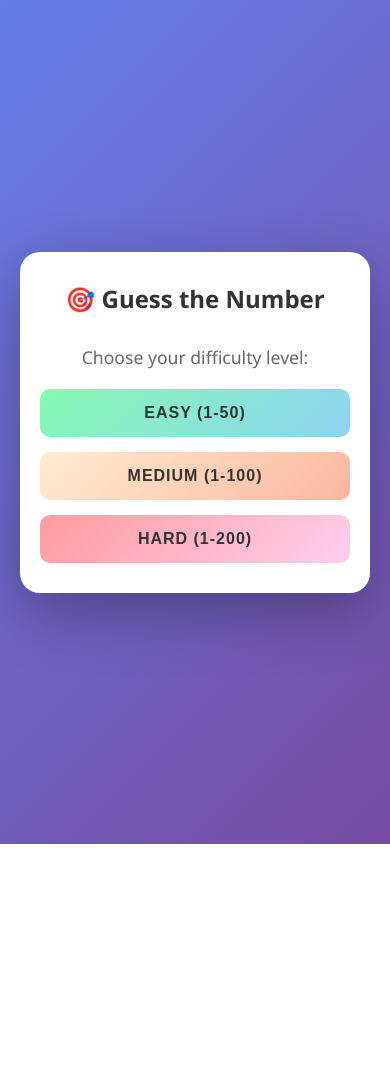
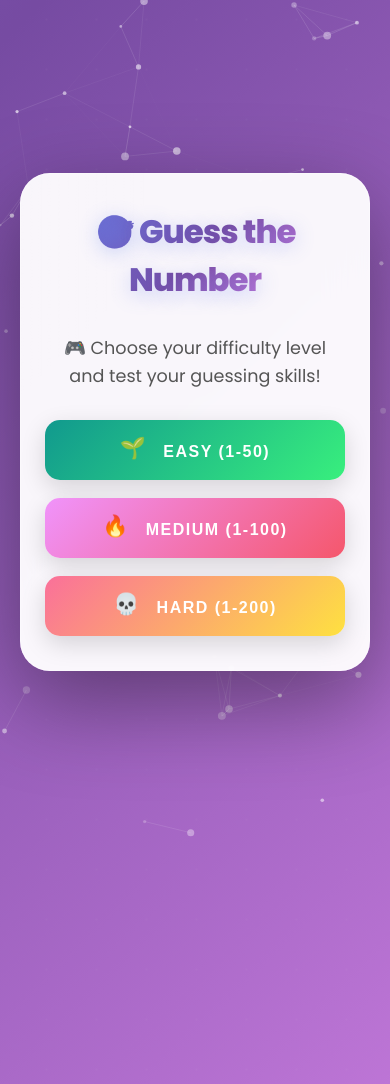
Before and after one commit to hieu-blackbox/guess-the-number, a Flask app: page / in a window 390 px wide; the page is wider, and only the part inside the window is pictured. Shown: the top 1084 px of that part. Before the commit the page ends 844 px from the top of that part, so only its background shows below. Run offline with Flask 3, Linux system fonts and the light colour scheme.

Commit message:
feat(ui): add Flask web UI with responsive design

```diff
--- a/static/script.js
+++ b/static/script.js
@@ -73,6 +73,7 @@ async function makeGuess() {
                 document.getElementById('win-message').textContent = `Congratulations! 🎊`;
                 document.getElementById('win-tries').textContent = `You guessed the number ${data.number} in ${data.tries} ${data.tries === 1 ? 'try' : 'tries'}!`;
                 showScreen('win-screen');
+                createConfetti();
             } else if (data.result === 'low') {
                 showFeedback('📉 Too low! Try a higher number.', 'low');
                 guessInput.value = '';
@@ -118,7 +119,124 @@ function handleKeyPress(event) {
     }
 }
 
+// Particle animation
+function initParticles() {
+    const canvas = document.getElementById('particles');
+    if (!canvas) return;
+
+    const ctx = canvas.getContext('2d');
+    canvas.width = window.innerWidth;
+    canvas.height = window.innerHeight;
+
+    const particles = [];
+    const particleCount = 50;
+
+    class Particle {
+        constructor() {
+            this.x = Math.random() * canvas.width;
+            this.y = Math.random() * canvas.height;
+            this.size = Math.random() * 3 + 1;
+            this.speedX = Math.random() * 2 - 1;
+            this.speedY = Math.random() * 2 - 1;
+            this.opacity = Math.random() * 0.5 + 0.2;
+        }
+
+        update() {
+            this.x += this.speedX;
+            this.y += this.speedY;
+
+            if (this.x > canvas.width) this.x = 0;
+            if (this.x < 0) this.x = canvas.width;
+            if (this.y > canvas.height) this.y = 0;
+            if (this.y < 0) this.y = canvas.height;
+        }
+
+        draw() {
+            ctx.fillStyle = `rgba(255, 255, 255, ${this.opacity})`;
+            ctx.beginPath();
+            ctx.arc(this.x, this.y, this.size, 0, Math.PI * 2);
+            ctx.fill();
+        }
+    }
+
+    for (let i = 0; i < particleCount; i++) {
+        particles.push(new Particle());
+    }
+
+    function animate() {
+        ctx.clearRect(0, 0, canvas.width, canvas.height);
+
+        particles.forEach(particle => {
+            particle.update();
+            particle.draw();
+        });
+
+        // Draw connections
+        particles.forEach((p1, i) => {
+            particles.slice(i + 1).forEach(p2 => {
+                const dx = p1.x - p2.x;
+                const dy = p1.y - p2.y;
+                const distance = Math.sqrt(dx * dx + dy * dy);
+
+                if (distance < 100) {
+                    ctx.strokeStyle = `rgba(255, 255, 255, ${0.2 * (1 - distance / 100)})`;
+                    ctx.lineWidth = 1;
+                    ctx.beginPath();
+                    ctx.moveTo(p1.x, p1.y);
+                    ctx.lineTo(p2.x, p2.y);
+                    ctx.stroke();
+                }
+            });
+        });
+
+        requestAnimationFrame(animate);
+    }
+
+    animate();
+
+    window.addEventListener('resize', () => {
+        canvas.width = window.innerWidth;
+        canvas.height = window.innerHeight;
+    });
+}
+
+// Confetti animation
+function createConfetti() {
+    const colors = ['#667eea', '#764ba2', '#f093fb', '#11998e', '#38ef7d', '#fa709a', '#fee140'];
+    const confettiCount = 100;
+    const container = document.getElementById('confetti');
+
+    if (!container) return;
+
+    for (let i = 0; i < confettiCount; i++) {
+        const confetti = document.createElement('div');
+        confetti.className = 'confetti';
+        confetti.style.left = Math.random() * 100 + '%';
+        confetti.style.backgroundColor = colors[Math.floor(Math.random() * colors.length)];
+        confetti.style.animationDelay = Math.random() * 3 + 's';
+        confetti.style.animationDuration = (Math.random() * 2 + 2) + 's';
+        container.appendChild(confetti);
+
+        setTimeout(() => confetti.remove(), 5000);
+    }
+}
+
+// Add input animation
+function addInputFeedback() {
+    const input = document.getElementById('guess-input');
+    if (!input) return;
+
+    input.addEventListener('input', function() {
+        this.style.transform = 'scale(1.02)';
+        setTimeout(() => {
+            this.style.transform = 'scale(1)';
+        }, 100);
+    });
+}
+
 // Initialize the game on page load
 window.addEventListener('load', () => {
     showScreen('setup-screen');
+    initParticles();
+    addInputFeedback();
 });
--- a/static/style.css
+++ b/static/style.css
@@ -1,3 +1,5 @@
+@import url('https://fonts.googleapis.com/css2?family=Poppins:wght@300;400;600;700;800&display=swap');
+
 * {
     margin: 0;
     padding: 0;
@@ -5,52 +7,126 @@
 }
 
 body {
-    font-family: 'Segoe UI', Tahoma, Geneva, Verdana, sans-serif;
-    background: linear-gradient(135deg, #667eea 0%, #764ba2 100%);
+    font-family: 'Poppins', sans-serif;
+    background: linear-gradient(135deg, #667eea 0%, #764ba2 50%, #f093fb 100%);
+    background-size: 400% 400%;
+    animation: gradientShift 15s ease infinite;
     min-height: 100vh;
     display: flex;
     justify-content: center;
     align-items: center;
     padding: 20px;
+    position: relative;
+    overflow: hidden;
+}
+
+body::before {
+    content: '';
+    position: absolute;
+    width: 200%;
+    height: 200%;
+    background: radial-gradient(circle, rgba(255,255,255,0.1) 1px, transparent 1px);
+    background-size: 50px 50px;
+    animation: moveBackground 20s linear infinite;
+    opacity: 0.3;
+}
+
+@keyframes gradientShift {
+    0% { background-position: 0% 50%; }
+    50% { background-position: 100% 50%; }
+    100% { background-position: 0% 50%; }
+}
+
+@keyframes moveBackground {
+    0% { transform: translate(0, 0); }
+    100% { transform: translate(50px, 50px); }
+}
+
+#particles {
+    position: fixed;
+    top: 0;
+    left: 0;
+    width: 100%;
+    height: 100%;
+    pointer-events: none;
+    z-index: 0;
 }
 
 .container {
     width: 100%;
-    max-width: 500px;
+    max-width: 550px;
 }
 
 .game-card {
-    background: white;
-    border-radius: 20px;
-    padding: 40px;
-    box-shadow: 0 20px 60px rgba(0, 0, 0, 0.3);
-    animation: slideIn 0.5s ease-out;
+    background: rgba(255, 255, 255, 0.95);
+    backdrop-filter: blur(20px);
+    border-radius: 30px;
+    padding: 50px;
+    box-shadow: 0 30px 90px rgba(0, 0, 0, 0.4),
+                0 0 0 1px rgba(255, 255, 255, 0.3) inset;
+    animation: slideIn 0.8s cubic-bezier(0.34, 1.56, 0.64, 1);
+    position: relative;
+    z-index: 1;
+    overflow: hidden;
+}
+
+.game-card::before {
+    content: '';
+    position: absolute;
+    top: -50%;
+    left: -50%;
+    width: 200%;
+    height: 200%;
+    background: linear-gradient(45deg,
+        transparent 30%,
+        rgba(255, 255, 255, 0.1) 50%,
+        transparent 70%);
+    animation: shimmer 3s infinite;
+    pointer-events: none;
+}
+
+@keyframes shimmer {
+    0% { transform: translateX(-100%) translateY(-100%) rotate(45deg); }
+    100% { transform: translateX(100%) translateY(100%) rotate(45deg); }
 }
 
 @keyframes slideIn {
     from {
         opacity: 0;
-        transform: translateY(-30px);
+        transform: translateY(-50px) scale(0.9);
     }
     to {
         opacity: 1;
-        transform: translateY(0);
+        transform: translateY(0) scale(1);
     }
 }
 
 .title {
     text-align: center;
-    color: #333;
-    font-size: 2rem;
+    background: linear-gradient(135deg, #667eea 0%, #764ba2 50%, #f093fb 100%);
+    -webkit-background-clip: text;
+    -webkit-text-fill-color: transparent;
+    background-clip: text;
+    font-size: 2.5rem;
     margin-bottom: 30px;
-    font-weight: 700;
+    font-weight: 800;
+    letter-spacing: -1px;
+    text-shadow: 0 4px 20px rgba(102, 126, 234, 0.3);
+    animation: titlePulse 2s ease-in-out infinite;
+}
+
+@keyframes titlePulse {
+    0%, 100% { transform: scale(1); }
+    50% { transform: scale(1.02); }
 }
 
 .description {
     text-align: center;
-    color: #666;
+    color: #555;
     font-size: 1.1rem;
-    margin-bottom: 20px;
+    margin-bottom: 30px;
+    font-weight: 500;
+    line-height: 1.6;
 }
 
 .screen {
@@ -59,58 +135,93 @@ body {
 
 .screen.active {
     display: block;
-    animation: fadeIn 0.3s ease-in;
+    animation: fadeIn 0.5s ease-in;
 }
 
 @keyframes fadeIn {
     from {
         opacity: 0;
+        transform: scale(0.95);
     }
     to {
         opacity: 1;
+        transform: scale(1);
     }
 }
 
 .difficulty-buttons {
     display: flex;
     flex-direction: column;
-    gap: 15px;
+    gap: 18px;
 }
 
 .btn {
-    padding: 15px 30px;
+    padding: 18px 35px;
     font-size: 1rem;
-    font-weight: 600;
+    font-weight: 700;
     border: none;
-    border-radius: 10px;
+    border-radius: 15px;
     cursor: pointer;
-    transition: all 0.3s ease;
+    transition: all 0.4s cubic-bezier(0.175, 0.885, 0.32, 1.275);
     text-transform: uppercase;
-    letter-spacing: 1px;
+    letter-spacing: 1.5px;
+    position: relative;
+    overflow: hidden;
+    box-shadow: 0 8px 25px rgba(0, 0, 0, 0.15);
+}
+
+.btn::before {
+    content: '';
+    position: absolute;
+    top: 50%;
+    left: 50%;
+    width: 0;
+    height: 0;
+    border-radius: 50%;
+    background: rgba(255, 255, 255, 0.3);
+    transform: translate(-50%, -50%);
+    transition: width 0.6s, height 0.6s;
+}
+
+.btn:hover::before {
+    width: 300px;
+    height: 300px;
 }
 
 .btn:hover {
-    transform: translateY(-2px);
-    box-shadow: 0 5px 15px rgba(0, 0, 0, 0.2);
+    transform: translateY(-5px) scale(1.02);
+    box-shadow: 0 15px 40px rgba(0, 0, 0, 0.25);
 }
 
 .btn:active {
-    transform: translateY(0);
+    transform: translateY(-2px) scale(0.98);
+}
+
+.btn-icon {
+    font-size: 1.3rem;
+    margin-right: 10px;
+    display: inline-block;
+    animation: iconBounce 2s ease-in-out infinite;
+}
+
+@keyframes iconBounce {
+    0%, 100% { transform: translateY(0); }
+    50% { transform: translateY(-3px); }
 }
 
 .btn-easy {
-    background: linear-gradient(135deg, #84fab0 0%, #8fd3f4 100%);
-    color: #333;
+    background: linear-gradient(135deg, #11998e 0%, #38ef7d 100%);
+    color: white;
 }
 
 .btn-medium {
-    background: linear-gradient(135deg, #ffecd2 0%, #fcb69f 100%);
-    color: #333;
+    background: linear-gradient(135deg, #f093fb 0%, #f5576c 100%);
+    color: white;
 }
 
 .btn-hard {
-    background: linear-gradient(135deg, #ff9a9e 0%, #fecfef 100%);
-    color: #333;
+    background: linear-gradient(135deg, #fa709a 0%, #fee140 100%);
+    color: white;
 }
 
 .btn-primary {
@@ -119,7 +230,7 @@ body {
 }
 
 .btn-secondary {
-    background: #e0e0e0;
+    background: linear-gradient(135deg, #e0e0e0 0%, #c9c9c9 100%);
     color: #333;
     margin-top: 15px;
     width: 100%;
@@ -128,107 +239,179 @@ body {
 .game-info {
     display: flex;
     justify-content: space-between;
-    margin-bottom: 20px;
-    padding: 15px;
-    background: #f5f5f5;
-    border-radius: 10px;
+    margin-bottom: 25px;
+    padding: 20px;
+    background: linear-gradient(135deg, #f5f7fa 0%, #c3cfe2 100%);
+    border-radius: 15px;
+    box-shadow: 0 5px 20px rgba(0, 0, 0, 0.1) inset;
+    border: 2px solid rgba(255, 255, 255, 0.5);
 }
 
 .range, .tries {
-    font-weight: 600;
-    color: #555;
+    font-weight: 700;
+    color: #333;
+    font-size: 1.05rem;
+    text-shadow: 0 1px 2px rgba(255, 255, 255, 0.8);
 }
 
 .feedback {
-    min-height: 60px;
-    padding: 15px;
-    margin-bottom: 20px;
-    border-radius: 10px;
+    min-height: 70px;
+    padding: 20px;
+    margin-bottom: 25px;
+    border-radius: 15px;
     text-align: center;
-    font-size: 1.1rem;
-    font-weight: 600;
-    transition: all 0.3s ease;
+    font-size: 1.15rem;
+    font-weight: 700;
+    transition: all 0.4s cubic-bezier(0.68, -0.55, 0.265, 1.55);
+    display: flex;
+    align-items: center;
+    justify-content: center;
+    box-shadow: 0 8px 25px rgba(0, 0, 0, 0.1);
 }
 
 .feedback.low {
-    background: #e3f2fd;
-    color: #1976d2;
-    border: 2px solid #1976d2;
-    animation: shake 0.5s ease;
+    background: linear-gradient(135deg, #667eea 0%, #764ba2 100%);
+    color: white;
+    border: 3px solid #667eea;
+    animation: shake 0.6s ease, glow 1.5s ease-in-out infinite;
 }
 
 .feedback.high {
-    background: #fff3e0;
-    color: #f57c00;
-    border: 2px solid #f57c00;
-    animation: shake 0.5s ease;
+    background: linear-gradient(135deg, #f093fb 0%, #f5576c 100%);
+    color: white;
+    border: 3px solid #f5576c;
+    animation: shake 0.6s ease, glow 1.5s ease-in-out infinite;
 }
 
 .feedback.error {
-    background: #ffebee;
-    color: #c62828;
-    border: 2px solid #c62828;
+    background: linear-gradient(135deg, #ff6b6b 0%, #ee5a6f 100%);
+    color: white;
+    border: 3px solid #ff6b6b;
+    animation: shake 0.6s ease;
 }
 
 @keyframes shake {
-    0%, 100% { transform: translateX(0); }
-    25% { transform: translateX(-10px); }
-    75% { transform: translateX(10px); }
+    0%, 100% { transform: translateX(0) rotate(0deg); }
+    25% { transform: translateX(-12px) rotate(-2deg); }
+    75% { transform: translateX(12px) rotate(2deg); }
+}
+
+@keyframes glow {
+    0%, 100% { box-shadow: 0 8px 25px rgba(0, 0, 0, 0.1); }
+    50% { box-shadow: 0 8px 35px rgba(102, 126, 234, 0.5), 0 0 30px rgba(102, 126, 234, 0.3); }
 }
 
 .input-group {
     display: flex;
-    gap: 10px;
+    gap: 12px;
     margin-bottom: 10px;
 }
 
 #guess-input {
     flex: 1;
-    padding: 15px;
-    font-size: 1.1rem;
-    border: 2px solid #ddd;
-    border-radius: 10px;
-    transition: border-color 0.3s ease;
+    padding: 18px;
+    font-size: 1.15rem;
+    font-weight: 600;
+    border: 3px solid #e0e0e0;
+    border-radius: 15px;
+    transition: all 0.4s ease;
+    background: linear-gradient(135deg, #ffffff 0%, #f8f9fa 100%);
+    box-shadow: 0 5px 15px rgba(0, 0, 0, 0.05) inset;
 }
 
 #guess-input:focus {
     outline: none;
     border-color: #667eea;
+    background: white;
+    box-shadow: 0 0 0 4px rgba(102, 126, 234, 0.1),
+                0 5px 15px rgba(0, 0, 0, 0.05) inset;
+    transform: translateY(-2px);
+}
+
+#guess-input::placeholder {
+    color: #aaa;
+    font-weight: 500;
 }
 
 .win-animation {
     text-align: center;
-    font-size: 5rem;
+    font-size: 6rem;
     margin-bottom: 20px;
-    animation: bounce 1s ease infinite;
+    animation: bounce 1s ease infinite, rotate 2s ease-in-out infinite;
+    filter: drop-shadow(0 10px 30px rgba(255, 215, 0, 0.5));
 }
 
 @keyframes bounce {
-    0%, 100% { transform: translateY(0); }
-    50% { transform: translateY(-20px); }
+    0%, 100% { transform: translateY(0) scale(1); }
+    50% { transform: translateY(-30px) scale(1.1); }
+}
+
+@keyframes rotate {
+    0%, 100% { transform: rotate(-5deg); }
+    50% { transform: rotate(5deg); }
 }
 
 .win-message {
     text-align: center;
-    color: #4caf50;
-    font-size: 1.8rem;
-    margin-bottom: 15px;
+    background: linear-gradient(135deg, #11998e 0%, #38ef7d 100%);
+    -webkit-background-clip: text;
+    -webkit-text-fill-color: transparent;
+    background-clip: text;
+    font-size: 2.2rem;
+    font-weight: 800;
+    margin-bottom: 20px;
+    animation: winPulse 1.5s ease-in-out infinite;
+}
+
+@keyframes winPulse {
+    0%, 100% { transform: scale(1); }
+    50% { transform: scale(1.05); }
 }
 
 .win-tries {
     text-align: center;
-    color: #666;
-    font-size: 1.2rem;
-    margin-bottom: 30px;
+    color: #555;
+    font-size: 1.3rem;
+    font-weight: 600;
+    margin-bottom: 35px;
+    padding: 15px;
+    background: linear-gradient(135deg, #f5f7fa 0%, #c3cfe2 100%);
+    border-radius: 15px;
+    box-shadow: 0 5px 20px rgba(0, 0, 0, 0.1);
+}
+
+.confetti-container {
+    position: fixed;
+    top: 0;
+    left: 0;
+    width: 100%;
+    height: 100%;
+    pointer-events: none;
+    z-index: 1000;
+}
+
+.confetti {
+    position: absolute;
+    width: 10px;
+    height: 10px;
+    background: #f0f;
+    animation: confettiFall 3s linear forwards;
+}
+
+@keyframes confettiFall {
+    to {
+        transform: translateY(100vh) rotate(360deg);
+        opacity: 0;
+    }
 }
 
 @media (max-width: 600px) {
     .game-card {
-        padding: 30px 20px;
+        padding: 35px 25px;
     }
 
     .title {
-        font-size: 1.5rem;
+        font-size: 2rem;
     }
 
     .input-group {
@@ -238,4 +421,12 @@ body {
     .btn {
         width: 100%;
     }
+
+    .win-animation {
+        font-size: 4rem;
+    }
+
+    .win-message {
+        font-size: 1.8rem;
+    }
 }
--- a/templates/index.html
+++ b/templates/index.html
@@ -3,20 +3,27 @@
 <head>
     <meta charset="UTF-8">
     <meta name="viewport" content="width=device-width, initial-scale=1.0">
-    <title>Guess the Number Game</title>
+    <title>🎯 Guess the Number - Ultimate Challenge</title>
     <link rel="stylesheet" href="{{ url_for('static', filename='style.css') }}">
 </head>
 <body>
+    <canvas id="particles"></canvas>
     <div class="container">
         <div class="game-card">
             <h1 class="title">🎯 Guess the Number</h1>
 
             <div id="setup-screen" class="screen active">
-                <p class="description">Choose your difficulty level:</p>
+                <p class="description">🎮 Choose your difficulty level and test your guessing skills!</p>
                 <div class="difficulty-buttons">
-                    <button class="btn btn-easy" onclick="startGame(1, 50)">Easy (1-50)</button>
-                    <button class="btn btn-medium" onclick="startGame(1, 100)">Medium (1-100)</button>
-                    <button class="btn btn-hard" onclick="startGame(1, 200)">Hard (1-200)</button>
+                    <button class="btn btn-easy" onclick="startGame(1, 50)">
+                        <span class="btn-icon">🌱</span> Easy (1-50)
+                    </button>
+                    <button class="btn btn-medium" onclick="startGame(1, 100)">
+                        <span class="btn-icon">🔥</span> Medium (1-100)
+                    </button>
+                    <button class="btn btn-hard" onclick="startGame(1, 200)">
+                        <span class="btn-icon">💀</span> Hard (1-200)
+                    </button>
                 </div>
             </div>
 
@@ -43,10 +50,13 @@
             </div>
 
             <div id="win-screen" class="screen">
+                <div class="confetti-container" id="confetti"></div>
                 <div class="win-animation">🎉</div>
                 <h2 id="win-message" class="win-message"></h2>
                 <p id="win-tries" class="win-tries"></p>
-                <button class="btn btn-primary" onclick="resetGame()">Play Again</button>
+                <button class="btn btn-primary" onclick="resetGame()">
+                    <span class="btn-icon">🔄</span> Play Again
+                </button>
             </div>
         </div>
     </div>
```
